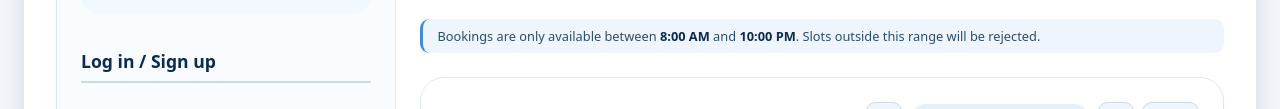
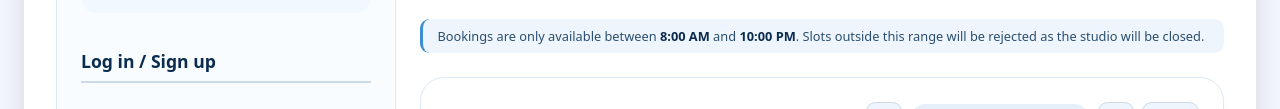
Before and after one commit to coldestash14205/Jam-booking, a plain HTML site: page index.html in a window 1280 px wide. Shown: the part 278-387 px from the top of the page. Drawn offline with Linux system fonts and the light colour scheme; no server answers.

```diff
--- a/index.html
+++ b/index.html
@@ -83,7 +83,7 @@
             </div>
             <div class="hours-note">
                 Bookings are only available between <strong>8:00 AM</strong> and <strong>10:00 PM</strong>.
-                Slots outside this range will be rejected.
+                Slots outside this range will be rejected as the studio will be closed.
             </div>
 
             <!-- WEEK CALENDAR -->
```
